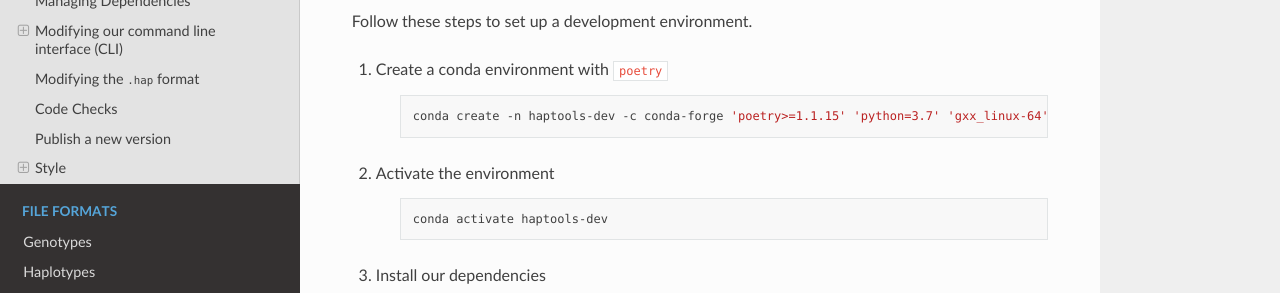
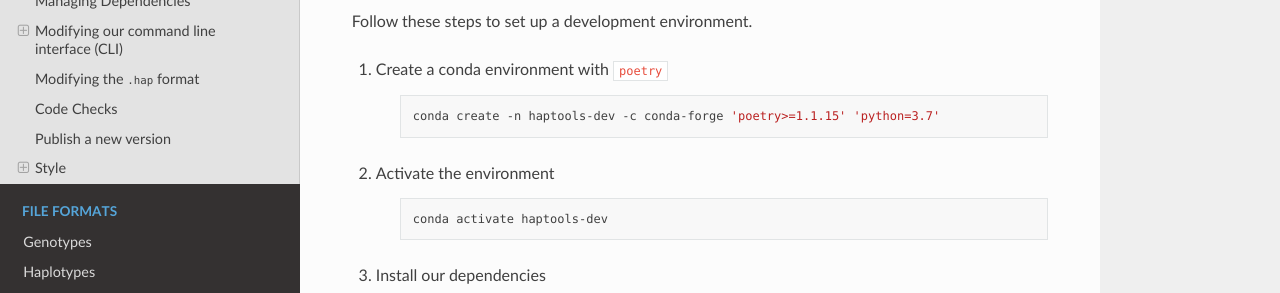
Before and after one commit to CAST-genomics/haptools, a Sphinx documentation site: the page built from docs/project_info/contributing.rst, in a window 1280 px wide and 900 px high, scrolled down 1755 px. Shown: the part 151-444 px from the top of the window. Built offline with Sphinx 7.4.7 and the Read the Docs theme 2.0.0, drawn with Linux system fonts in a browser that asks for light colours.

Commit message:
remove gxx requirement now that pgenlib is published with wheels

```diff
--- a/docs/project_info/contributing.rst
+++ b/docs/project_info/contributing.rst
@@ -70,7 +70,7 @@
 
     .. code-block:: bash
 
-        conda create -n haptools-dev -c conda-forge 'poetry>=1.1.15' 'python=3.7' 'gxx_linux-64'
+        conda create -n haptools-dev -c conda-forge 'poetry>=1.1.15' 'python=3.7'
 2. Activate the environment
 
     .. code-block:: bash
```
